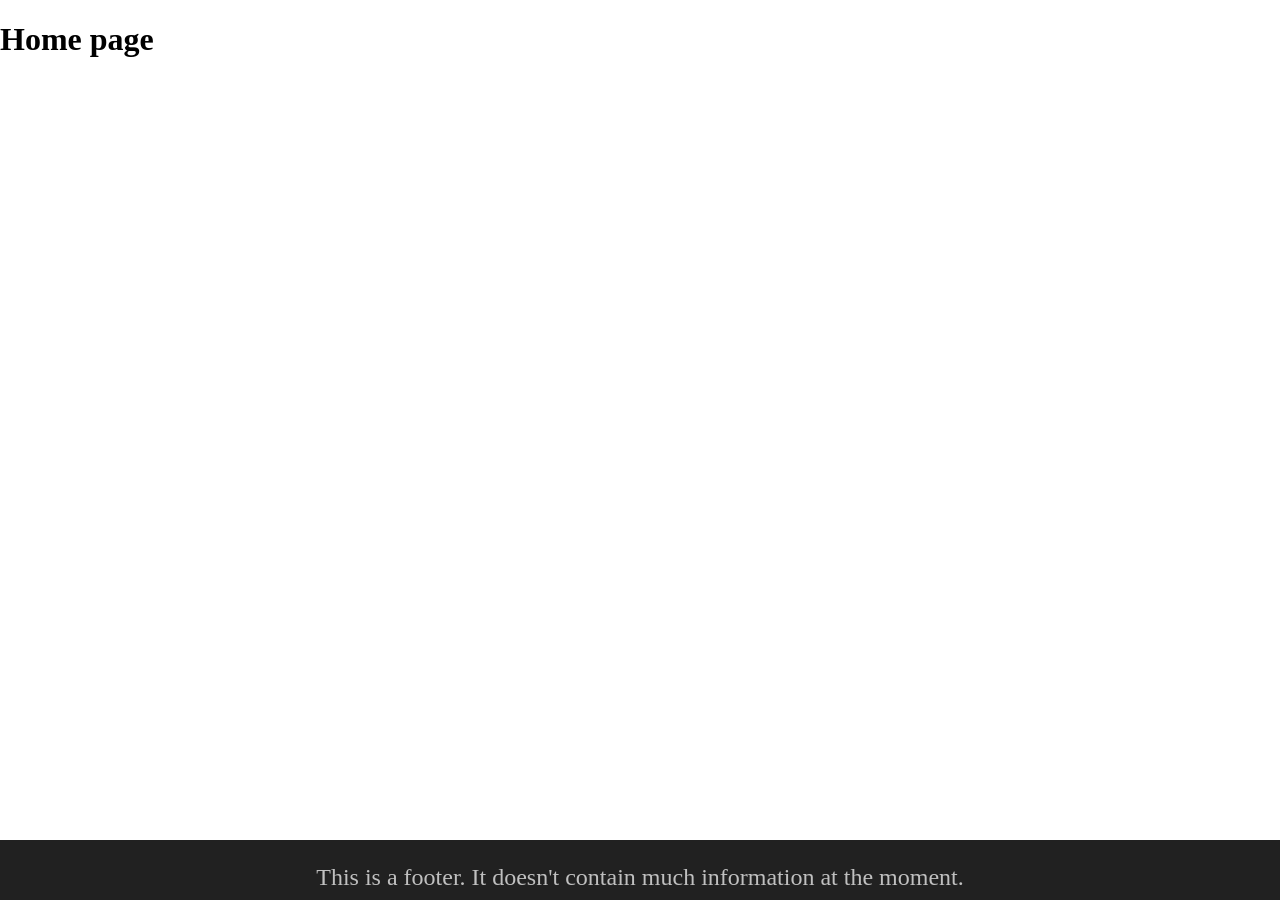
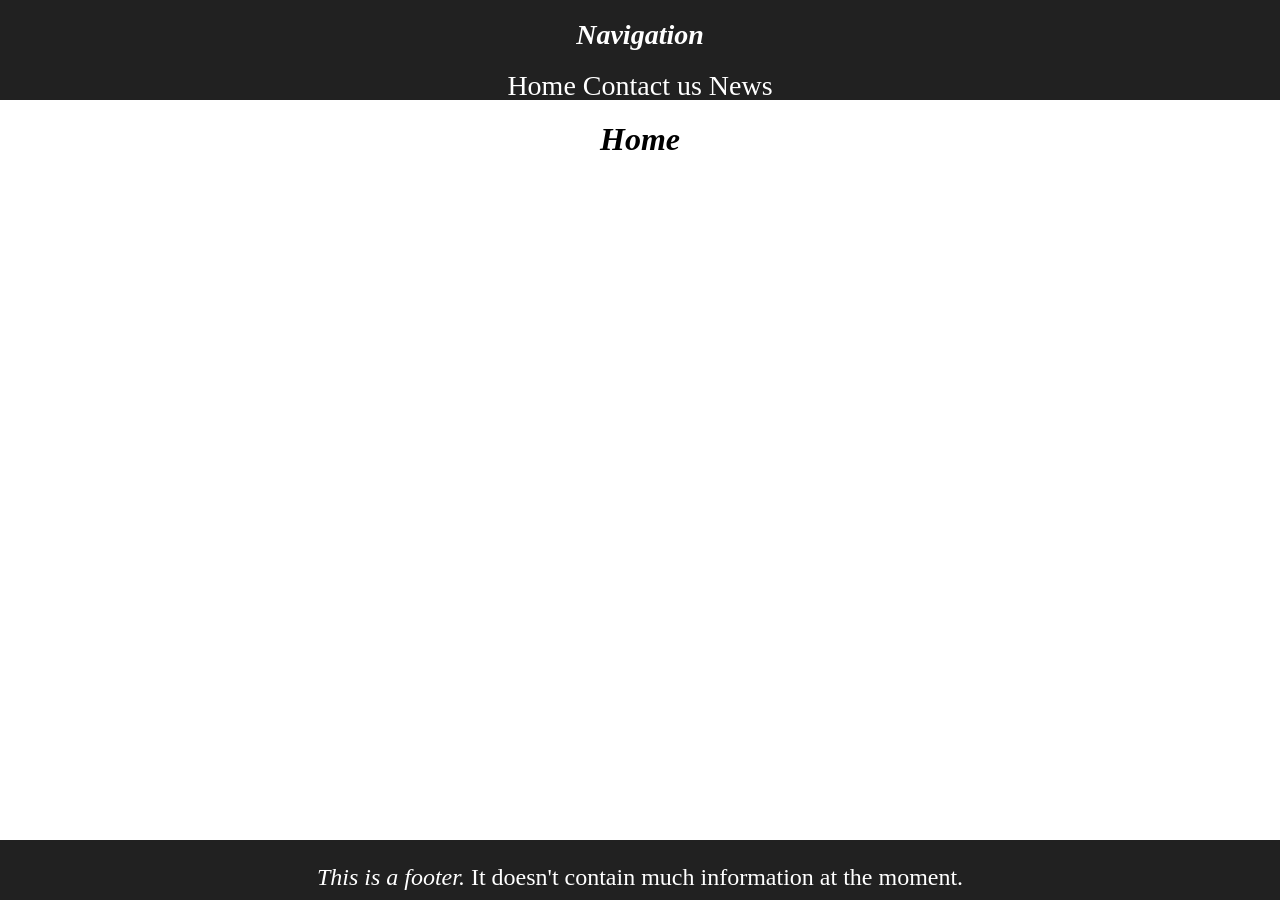
Before and after one commit to skcoreimaj/charlesstewart.github.io, a Jekyll site: the page built from index.html, in a window 1280 px wide. Built offline with Jekyll 4.4.1, drawn with Linux system fonts in a browser that asks for light colours.

Commit message:
Add working navigation header

```diff
--- a/_includes/footer.html
+++ b/_includes/footer.html
@@ -1,5 +1,5 @@
 <footer>
     <div>
-         <p>This is a footer. It doesn't contain much information at the moment.</p>
+         <p><em>This is a footer.</em> It doesn't contain much information at the moment.</p>
     </div>
 </footer>
--- a/_includes/headdata.html
+++ b/_includes/headdata.html
@@ -3,6 +3,6 @@
 <head>
     <meta charset="UTF-8">
     <title>{{ page.title }}</title>
-    <link rel="stylesheet" href="css/screen.css">
+    <link rel="stylesheet" href="/css/screen.css">
 </head>
 </html>
--- a/_includes/header.html
+++ b/_includes/header.html
@@ -1,5 +1,8 @@
 <header>
-    <nav role=navigation>
-
+    <div>
+        <h1>Navigation</h1>
+    </div>
+    <nav>
+        {% include basic_nav_items.html %}
     </nav>
 </header>
--- a/_layouts/default.html
+++ b/_layouts/default.html
@@ -1,5 +1,7 @@
 {% include headdata.html %}
 <body>
+{% include header.html %}
+<h1 class="content_title">{{page.title}}</h1>
 {{content}}
 {% include footer.html %}
 </body>
--- a/_sass/_style.scss
+++ b/_sass/_style.scss
@@ -1,21 +1,38 @@
+h1, h2{
+  font-size: 32px;
+  font-style: oblique;
+  text-align: center;
+}
+h2{
+  color: #212121;
+}
+
 html{
   position: relative;
   min-height: 100%;
 }
 
 body{
+  padding-top: 100px;
   margin: 0 0 125px;
+}
+
+a{
+  text-decoration: none !important;
+  color: #ffffff;
 }
 
 footer, header {
   background-color: #212121;
-  color: #c0c0c0;
+  color: #ffffff;
 
   font-size: 24px;
   text-align: center;
 
   position: absolute;
   width: 100%;
+  clear: both;
+  display: inline-block;
 }
 
 footer{
@@ -24,5 +41,21 @@ footer{
 }
 
 header{
+  height: 100px;
+  top:0;
+  h1, nav{
+    font-size:28px;
+    display: inline-block;
+  }
+}
 
+nav {
+  ul {
+    padding: 0;
+    margin: 0;
+  }
+  li {
+    display: inline-block;
+
+  }
 }
--- a/index.html
+++ b/index.html
@@ -3,5 +3,5 @@ layout: default
 title: Home
 ---
 <div class="main">
-    <h1> Home page </h1>
+
 </div>
```
Also changed, not shown: 4 other files.
